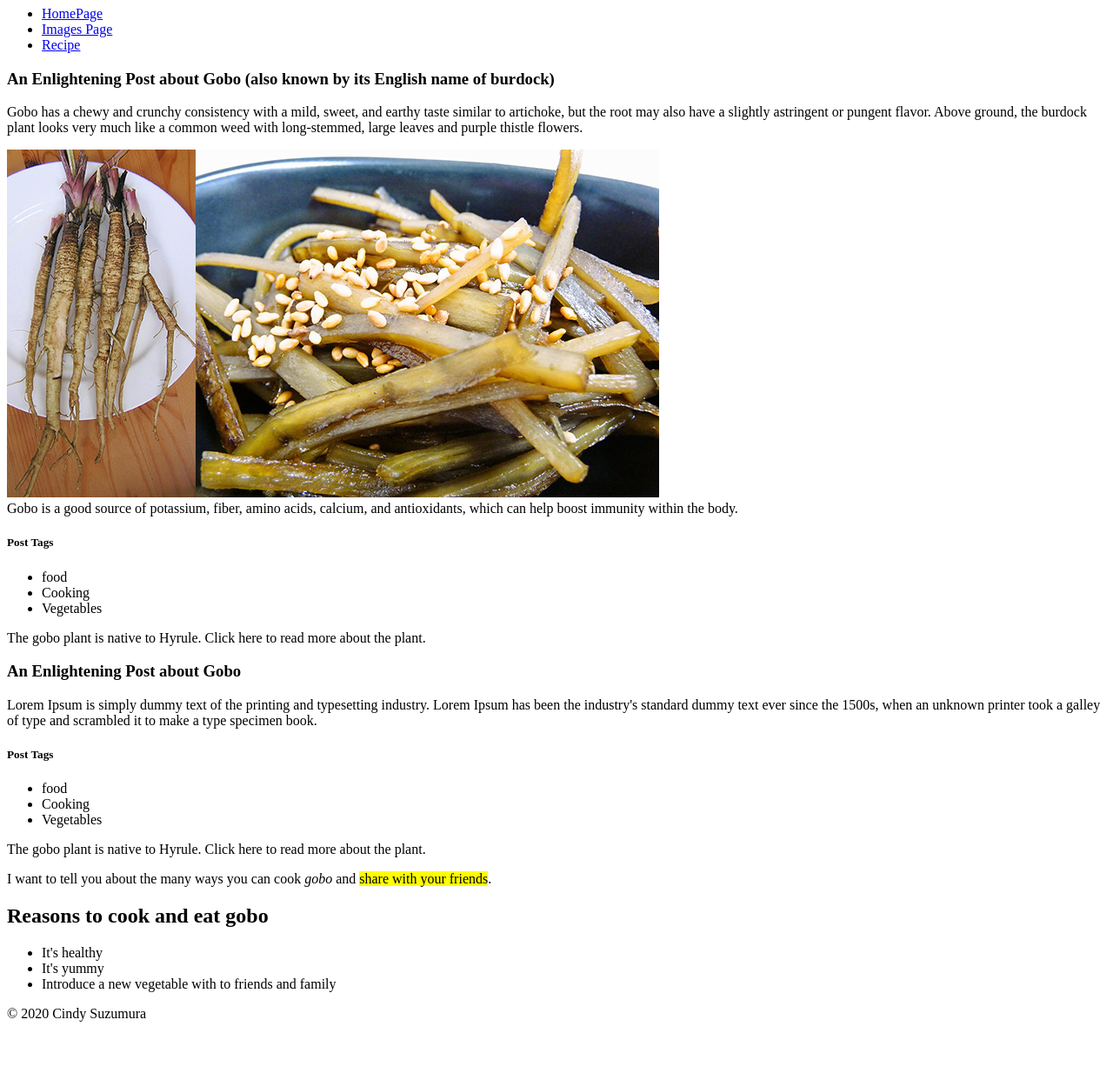
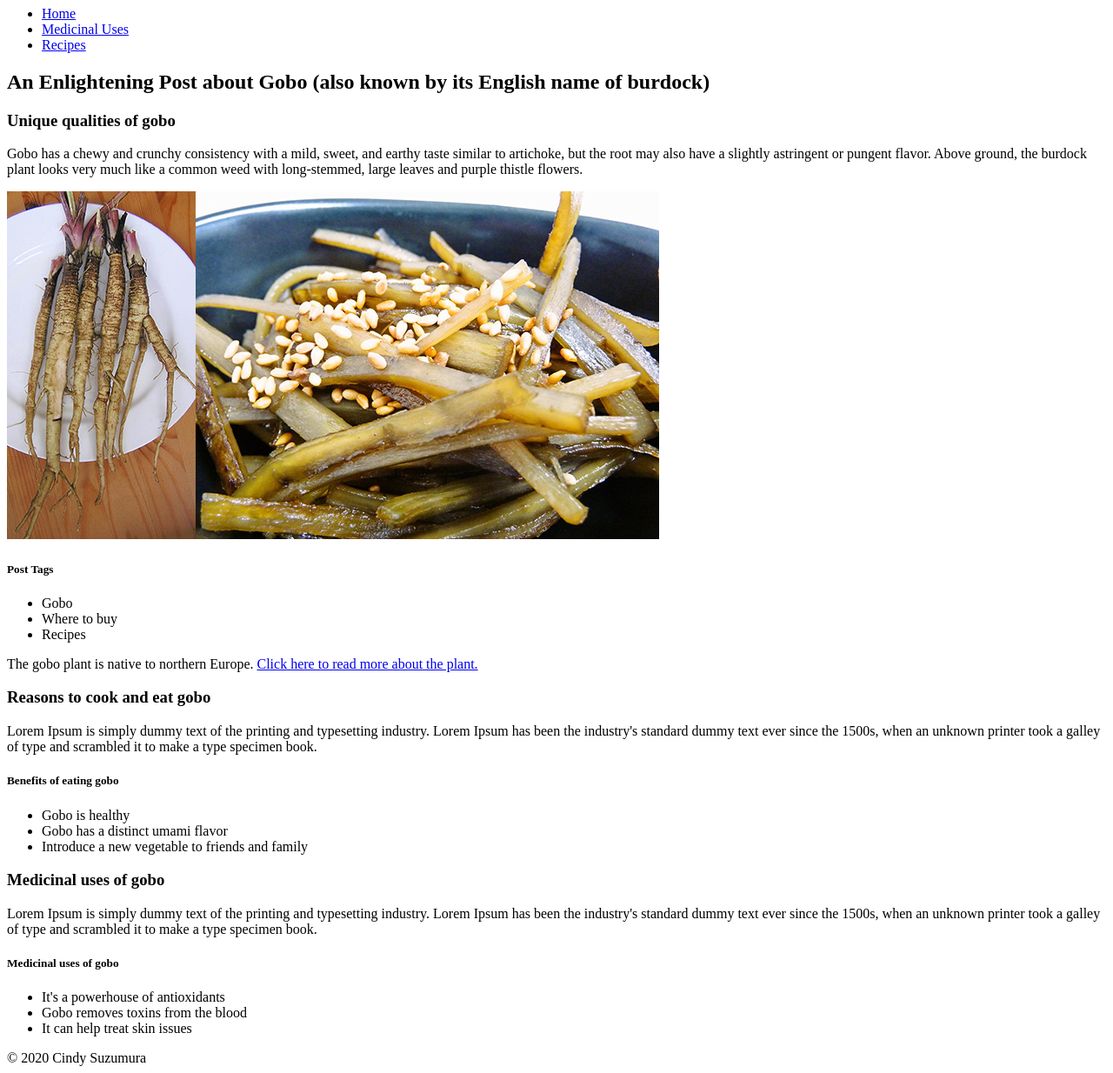
Before and after one commit to csuzum/Lesson-02, a plain HTML site: page index.html in a window 1280 px wide. Shown: the part 73-1307 px from the top of the page at 87% size. Before the commit the page ends 1256 px from the top, so only its background shows below. Drawn offline with Linux system fonts and the light colour scheme.

Commit message:
ran html checker, repaired items

```diff
--- a/index.html
+++ b/index.html
@@ -1,72 +1,68 @@
 <!DOCTYPE html>
-<html>
+<html lang="EN">
   <head>
-      <title>My Semantic Web Page</title>
+    <meta charset="utf-8">
+    <title>My Web Page About Gobo</title>
   </head>
   <body>
     <header>
       <h1>
-            A Website about Cooking Gobo
+        A Website about Gobo (burdock)
       </h1>
       <nav>
         <ul>
-               <li><a href="index.html">HomePage</a></li>
-               <li><a href="#article-2">Images Page</a></li>
-               <li><a href="https://www.nhk.or.jp/dwc/food/recipe/kyou_19602.html" target="blank">Recipe</a></li>
+          <li><a href="index.html">Home</a></li>
+          <li><a href="#article-3">Medicinal Uses</a></li>
+          <li><a href="https://www.nhk.or.jp/dwc/food/recipe/kyou_19602.html" target="blank">Recipes</a></li>
         </ul>
       </nav>
     </header>
-
-      <!-- This text is just for my reference -->
-
+    <!-- This text is not going to show in the browser -->
     <main>
-      <section id="articles">
-      <article>
-         <h3>An Enlightening Post about Gobo (also known by its English name of burdock)</h3>
+      <section>
+        <header>
+          <h2>An Enlightening Post about Gobo (also known by its English name of burdock)</h2>
+        </header>
+        <article id="article-1">
+          <h3>Unique qualities of gobo</h3>
           <p>Gobo has a chewy and crunchy consistency with a mild, sweet, and earthy taste similar to artichoke, but the root may also have a slightly astringent or pungent flavor. Above ground, the burdock plant looks very much like a common weed with long-stemmed, large leaves and purple thistle flowers.</p>
-
           <img src="./images/gobo-root.jpg" alt="image of gobo root" width=217 height=400><img src="./images/gobo-kinpira.jpg" alt="image of Japanese gobo kinpira" width=533 height=400>
-         <figcaption>Gobo is a good source of potassium, fiber, amino acids, calcium, and antioxidants, which can help boost immunity within the body.</figcaption>
-
           <section class="post-footer">
             <h5>Post Tags</h5>
             <ul>
-               <li>food</li>
-               <li>Cooking</li>
-               <li>Vegetables</li>
+              <li>Gobo</li>
+              <li>Where to buy</li>
+              <li>Recipes</li>
             </ul>
           </section>
-
-         <aside>The gobo plant is native to Hyrule. Click here to read more about the plant.
-         </aside>
+          <aside>The gobo plant is native to northern Europe. <a href="https://www.ediblewildfood.com/burdock.aspx" target="blank">Click here to read more about the plant.</a></aside>
         </article>
-
         <article id="article-2">
-         <h3>An Enlightening Post about Gobo</h3>
+          <h3>Reasons to cook and eat gobo</h3>
           <p>Lorem Ipsum is simply dummy text of the printing and typesetting industry. Lorem Ipsum has been the industry's standard dummy text ever since the 1500s, when an unknown printer took a galley of type and scrambled it to make a type specimen book.</p>
-
           <section class="post-footer">
-            <h5>Post Tags</h5>
+            <h5>Benefits of eating gobo</h5>
             <ul>
-               <li>food</li>
-               <li>Cooking</li>
-               <li>Vegetables</li>
+              <li>Gobo is healthy</li>
+              <li>Gobo has a distinct umami flavor</li>
+              <li>Introduce a new vegetable to friends and family</li>
             </ul>
           </section>
-
-         <aside>The gobo plant is native to Hyrule. Click here to read more about the plant.
-         </aside>
         </article>
-
-      </section id="articles">
-      <p>I want to tell you about the many ways you can cook <em>gobo</em> and <mark>share with your friends</mark>.
-      </p>
-      <h2>Reasons to cook and eat gobo</h2>
+        <article id="article-3">
+          <h3>Medicinal uses of gobo</h3>
+          <p>Lorem Ipsum is simply dummy text of the printing and typesetting industry. Lorem Ipsum has been the industry's standard dummy text ever since the 1500s, when an unknown printer took a galley of type and scrambled it to make a type specimen book.</p>
+          <section class="post-footer">
+            <h5>Medicinal uses of gobo</h5>
             <ul>
-         <li>It's healthy</li>
-         <li>It's yummy</li>
-         <li>Introduce a new vegetable with to friends and family</li>
+              <li>It's a powerhouse of antioxidants</li>
+              <li>Gobo removes toxins from the blood</li>
+              <li>It can help treat skin issues</li>
             </ul>
+          </section>
+        </article>
+      </section>
+    </main>
     <footer>&copy; 2020 Cindy Suzumura</footer>
   </body>
 </html>
```
Lines whose indentation alone changed are shown as unchanged.
